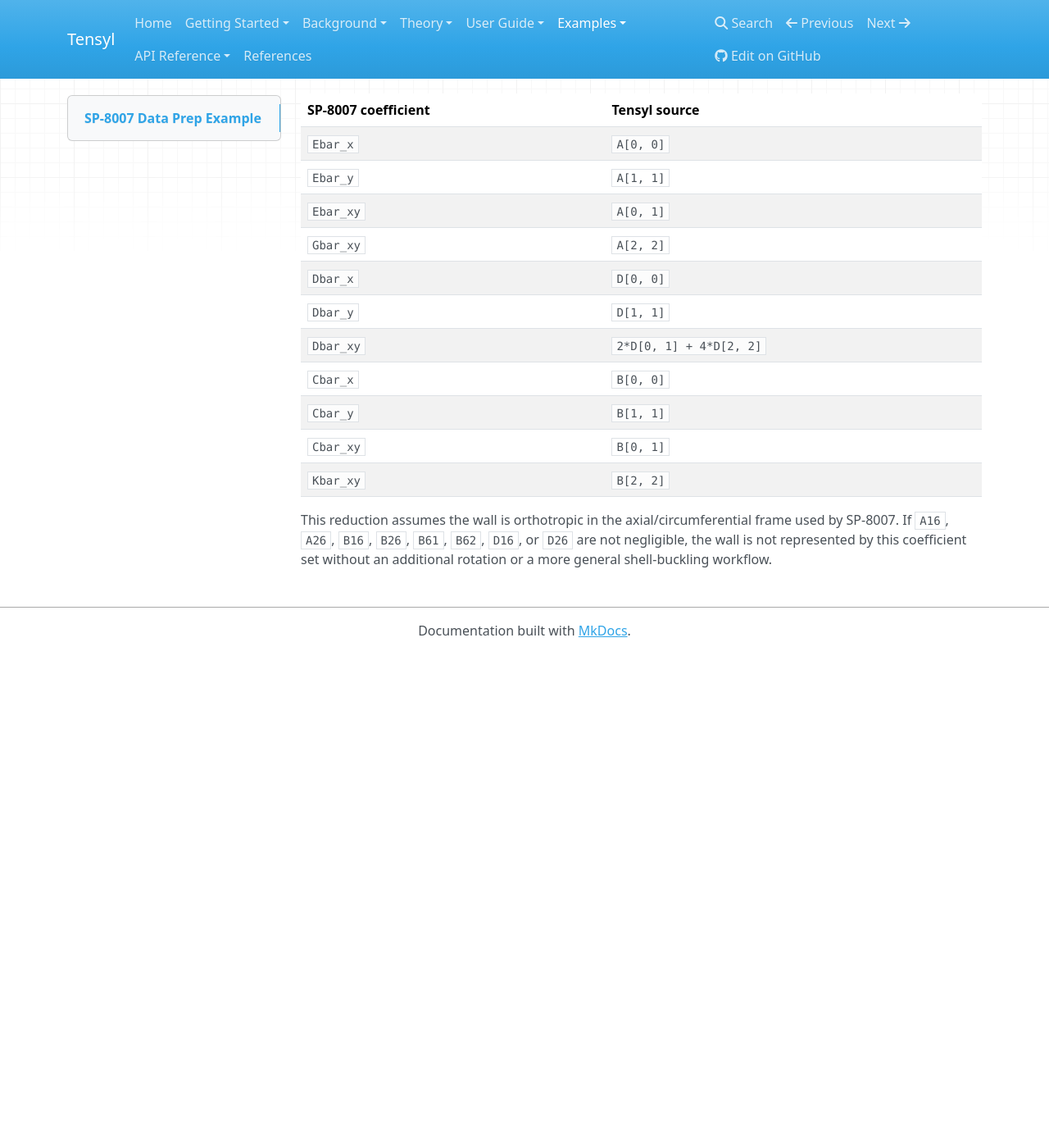
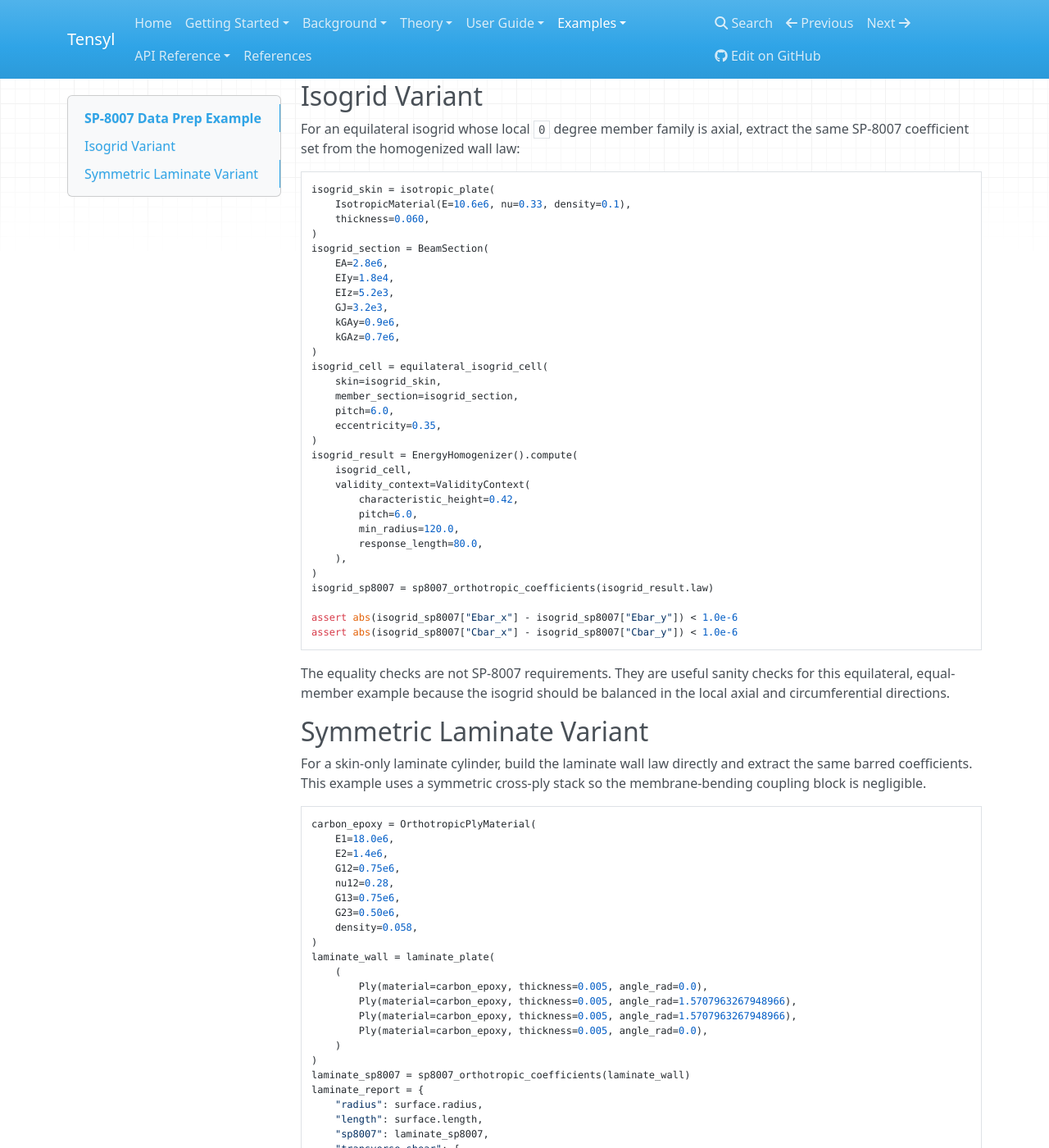
Before and after one commit to srogachev95/Tensyl, an MkDocs documentation site: the page built from docs/examples/sp8007-data-prep.md, in a window 1280 px wide and 1400 px high, scrolled down 2018 px. Shown: the whole window at 82% size. Built offline with MkDocs 1.6.1, drawn with Linux system fonts in a browser that asks for light colours; nearby versions of some CDN libraries; before the commit the page ends 2815 px from its top, so only the background shows below that; some of the changed text lies outside the part shown.

Commit message:
Add SP-8007 isogrid and laminate examples
Extend the SP-8007 data-prep documentation with equilateral-isogrid and symmetric-laminate coefficient extraction examples, and mirror them in executable public-example tests.

Verification: uv run ruff check .; uv run ruff format --check .; uv run ty check; uv run pytest; uv run mkdocs build --strict

````diff
--- a/docs/examples/sp8007-data-prep.md
+++ b/docs/examples/sp8007-data-prep.md
@@ -10,8 +10,12 @@ from tensyl import (
     Cylinder,
     EnergyHomogenizer,
     IsotropicMaterial,
+    OrthotropicPlyMaterial,
+    Ply,
     ValidityContext,
+    equilateral_isogrid_cell,
     isotropic_plate,
+    laminate_plate,
     orthogrid_cell,
 )
 from tensyl.io import from_yaml, to_yaml
@@ -105,6 +109,88 @@ assert report["sp8007"]["Dbar_xy"] == 2.0 * result.law.D[0, 1] + 4.0 * result.la
 assert report["p_over_R"] == 8.0 / 120.0
 ```
 
+## Isogrid Variant
+
+For an equilateral isogrid whose local `0` degree member family is axial,
+extract the same SP-8007 coefficient set from the homogenized wall law:
+
+```python
+isogrid_skin = isotropic_plate(
+    IsotropicMaterial(E=10.6e6, nu=0.33, density=0.1),
+    thickness=0.060,
+)
+isogrid_section = BeamSection(
+    EA=2.8e6,
+    EIy=1.8e4,
+    EIz=5.2e3,
+    GJ=3.2e3,
+    kGAy=0.9e6,
+    kGAz=0.7e6,
+)
+isogrid_cell = equilateral_isogrid_cell(
+    skin=isogrid_skin,
+    member_section=isogrid_section,
+    pitch=6.0,
+    eccentricity=0.35,
+)
+isogrid_result = EnergyHomogenizer().compute(
+    isogrid_cell,
+    validity_context=ValidityContext(
+        characteristic_height=0.42,
+        pitch=6.0,
+        min_radius=120.0,
+        response_length=80.0,
+    ),
+)
+isogrid_sp8007 = sp8007_orthotropic_coefficients(isogrid_result.law)
+
+assert abs(isogrid_sp8007["Ebar_x"] - isogrid_sp8007["Ebar_y"]) < 1.0e-6
+assert abs(isogrid_sp8007["Cbar_x"] - isogrid_sp8007["Cbar_y"]) < 1.0e-6
+```
+
+The equality checks are not SP-8007 requirements. They are useful sanity checks
+for this equilateral, equal-member example because the isogrid should be
+balanced in the local axial and circumferential directions.
+
+## Symmetric Laminate Variant
+
+For a skin-only laminate cylinder, build the laminate wall law directly and
+extract the same barred coefficients. This example uses a symmetric cross-ply
+stack so the membrane-bending coupling block is negligible.
+
+```python
+carbon_epoxy = OrthotropicPlyMaterial(
+    E1=18.0e6,
+    E2=1.4e6,
+    G12=0.75e6,
+    nu12=0.28,
+    G13=0.75e6,
+    G23=0.50e6,
+    density=0.058,
+)
+laminate_wall = laminate_plate(
+    (
+        Ply(material=carbon_epoxy, thickness=0.005, angle_rad=0.0),
+        Ply(material=carbon_epoxy, thickness=0.005, angle_rad=1.5707963267948966),
+        Ply(material=carbon_epoxy, thickness=0.005, angle_rad=1.5707963267948966),
+        Ply(material=carbon_epoxy, thickness=0.005, angle_rad=0.0),
+    )
+)
+laminate_sp8007 = sp8007_orthotropic_coefficients(laminate_wall)
+laminate_report = {
+    "radius": surface.radius,
+    "length": surface.length,
+    "sp8007": laminate_sp8007,
+    "transverse_shear": {
+        "Abar_xz": laminate_wall.As[0, 0],
+        "Abar_yz": laminate_wall.As[1, 1],
+    },
+}
+
+assert abs(laminate_report["sp8007"]["Cbar_x"]) < 1.0e-9
+assert abs(laminate_report["sp8007"]["Cbar_y"]) < 1.0e-9
+```
+
 For `Cylinder`, Tensyl's local `e1` direction is axial and local `e2` is
 circumferential, matching the SP-8007 `x/y` convention used in Section 4.1.2.
 The extraction above maps Tensyl's local wall law to the barred coefficients
````
Also changed, not shown: docs/user-guide/sp8007-data-handoff.md (+3 -0 lines), 1 other file.
